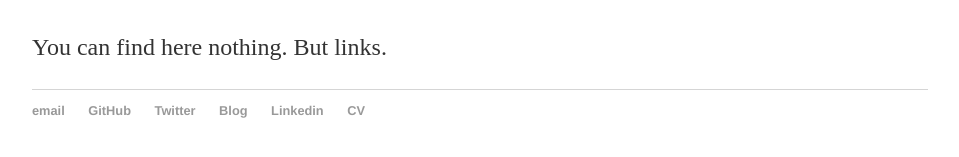
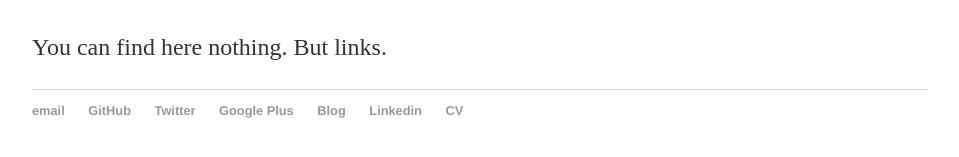
Before and after one commit to idvoretskyi/idvoretskyi.github.io, a Jekyll site: the page built from index.html, in a window 1280 px wide. Shown: the part 166-323 px from the top of the page, without its empty margins (160-1119 px from the left). Built offline with Jekyll 4.4.1, drawn with Linux system fonts in a browser that asks for light colours.

Commit message:
G+ link added

```diff
--- a/_layouts/default.html
+++ b/_layouts/default.html
@@ -21,6 +21,7 @@
                     <li><a href="mailto:ihor.dvoretskyi@gmail.com">email</a></li>
                     <li><a href="https://github.com/idvoretskyi">GitHub</a></li>
                     <li><a href="https://twitter.com/idvoretskyi">Twitter</a></li>
+                    <li><a href="https://plus.google.com/103000293055760527954">Google Plus</a></li>
                     <li><a href="https://medium.com/@idvoretskyi">Blog</a></li>
                     <li><a href="https://ua.linkedin.com/in/idvoretskyi">Linkedin</a></li>
                     <li><a href="https://docs.google.com/document/d/1TPfrztxtKl4BttgsRYC7jcwoDDV_kehOZFvzzpdjDyc/pub">CV</a><li>
```
